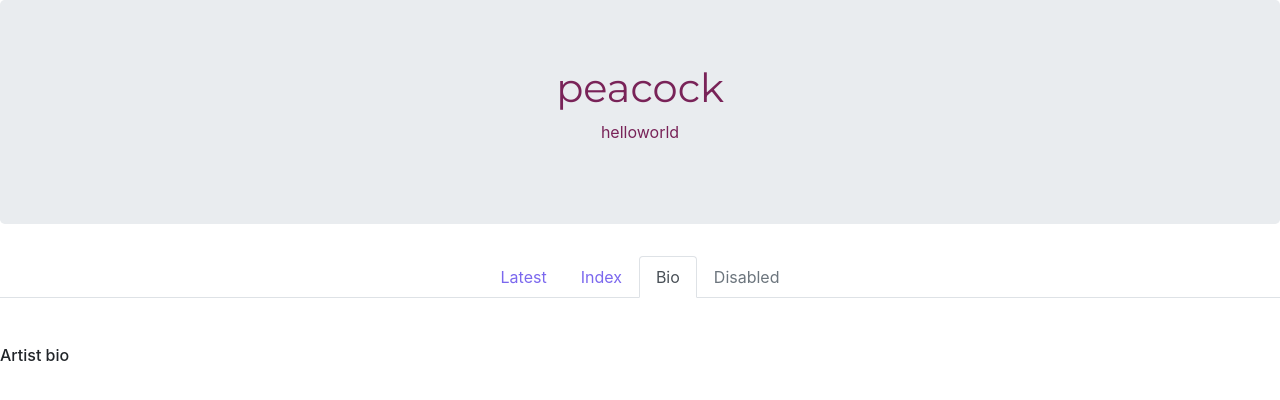
After one commit to lilitmovsisyan/peacock, a Django app: page /blog/bio in a window 1280 px wide. The commit adds this page. Shown: the top 400 px of the page. Run offline with Django 3.2, Linux system fonts and the light colour scheme; some libraries are stand-ins or nearby versions.

Commit message:
add bio.html page template, view, url, nav link

```diff
--- /dev/null
+++ b/blog/templates/blog/bio.html
@@ -0,0 +1,7 @@
+{% extends 'blog/layout.html' %}
+
+{% block content %}
+
+<h6>Artist bio</h6>
+
+{% endblock %}
--- a/blog/templates/blog/layout.html
+++ b/blog/templates/blog/layout.html
@@ -51,9 +51,9 @@
     </li>
     <li class="nav-item">
       {% if doc_title == 'bio' %}
-      <a class="nav-link active" href="#">Bio</a>
+      <a class="nav-link active" href="{% url 'bio' %}">Bio</a>
       {% else %}
-      <a class="nav-link" href="#">Bio</a>
+      <a class="nav-link" href="{% url 'bio' %}">Bio</a>
       {% endif %}
     </li>
     <li class="nav-item">
--- a/blog/urls.py
+++ b/blog/urls.py
@@ -4,5 +4,6 @@ from . import views
 urlpatterns = [
     path('', views.home, {}, name='home'),
     path('index/', views.index, name='index'),
+        path('bio', views.bio, name='bio'),
     path('project<int:project_id>/<str:project_title>/', views.project, name='project')
 ]
--- a/blog/views.py
+++ b/blog/views.py
@@ -29,6 +29,9 @@ def index(request):
     # rows = [entries_list[n:n+3] for n in range(0, len(entries_list), 3)]
     return render(request, 'blog/index.html', {'doc_title': doc_title, 'entries': entries_list})
 
+def bio(request):
+    doc_title = "bio"
+    return render(request, 'blog/bio.html', {'doc_title': doc_title})
 
 # project page:
 def project(request, project_id, project_title):
```
